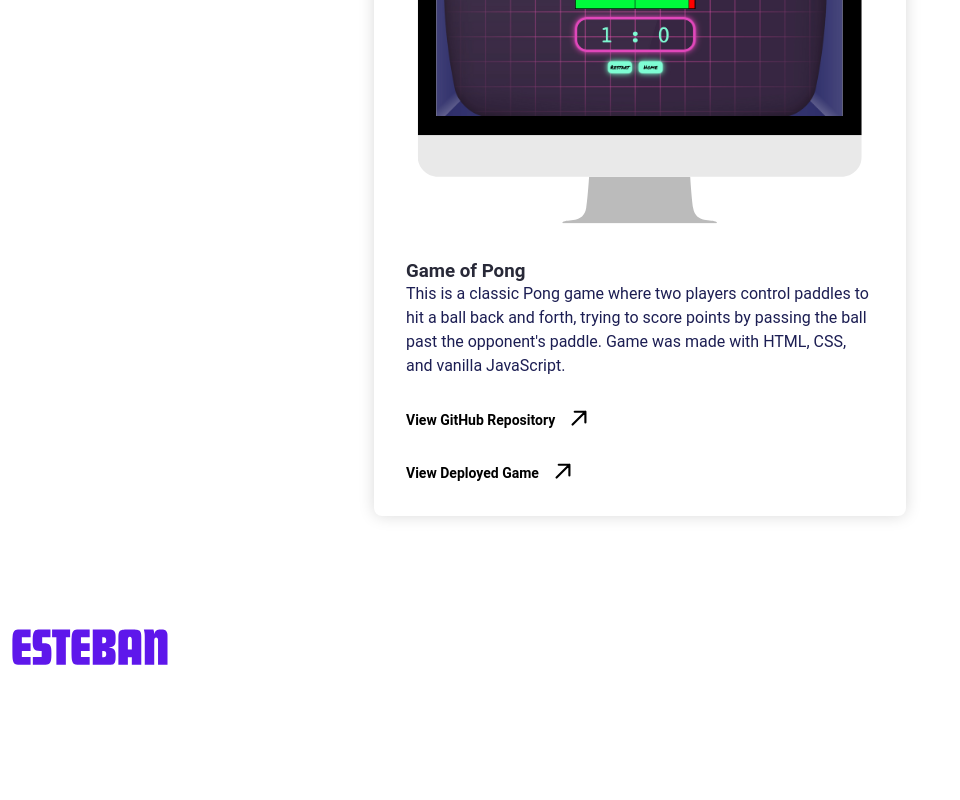
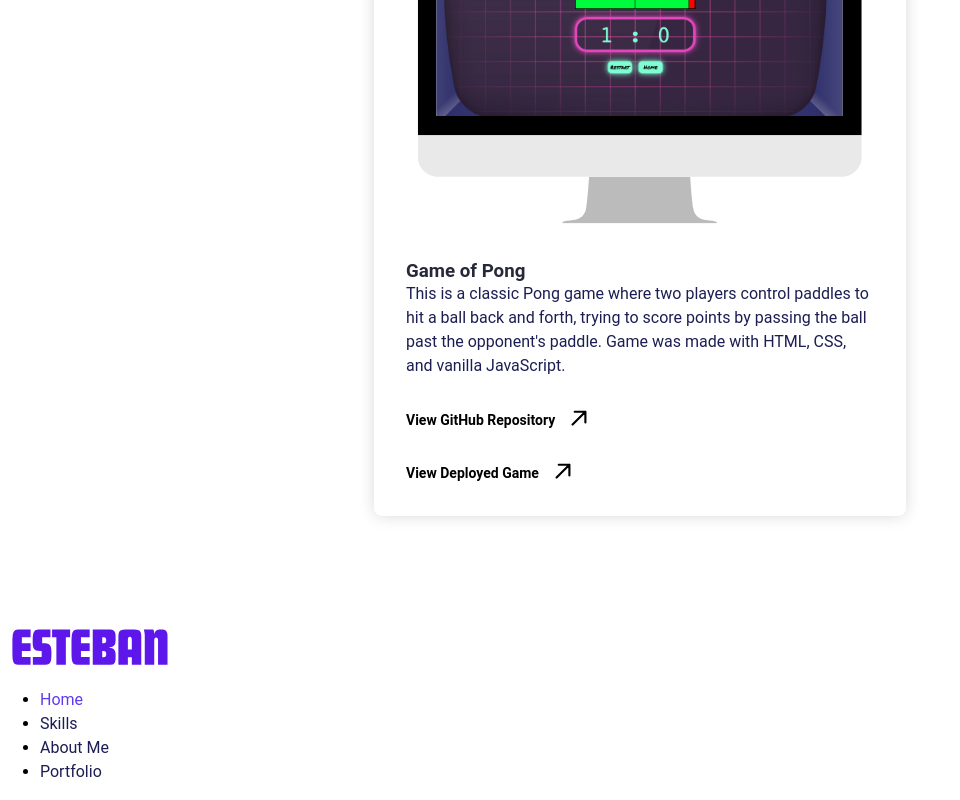
Before and after one commit to estebansep1/Personal-Portfolio, a React (Create React App) app: page / in a window 1280 px wide. Shown: the part 3181-3981 px from the top of the page, without its empty margins (0-960 px from the left). Before the commit the page ends 3853 px from the top, so only its background shows below. Built offline with nearby package versions, Linux system fonts and the light colour scheme.

Commit message:
implemented footer links

```diff
--- a/src/Components/Footer.jsx
+++ b/src/Components/Footer.jsx
@@ -8,6 +8,54 @@ export default function Footer() {
                 <div>
                     <img src="./images/name.svg" alt="Esteban" />
                 </div>
+                <div className="footer--items">
+                    <ul>
+                        <li>
+                            <Link
+                              activeClass="navbar--active-content"
+                              spy={true}
+                              smooth={true}
+                              offset={-70}
+                              duration={500}
+                              to="heroSection"
+                              className="text-md"
+                              >Home</Link>
+                        </li>
+                        <li>
+                            <Link
+                              activeClass="navbar--active-content"
+                              spy={true}
+                              smooth={true}
+                              offset={-70}
+                              duration={500}
+                              to="mySkills"
+                              className="text-md"
+                              >Skills</Link>
+                        </li>
+                        <li>
+                            <Link
+                              activeClass="navbar--active-content"
+                              spy={true}
+                              smooth={true}
+                              offset={-70}
+                              duration={500}
+                              to="AboutMe"
+                              className="text-md"
+                              >About Me</Link>
+                        </li>
+                        <li>
+                            <Link
+                              activeClass="navbar--active-content"
+                              spy={true}
+                              smooth={true}
+                              offset={-70}
+                              duration={500}
+                              to="MyPortfolio"
+                              className="text-md"
+                              >Portfolio</Link>
+                        </li>
+                    </ul>
+                </div>
             </div>
         </footer>
     )
```
